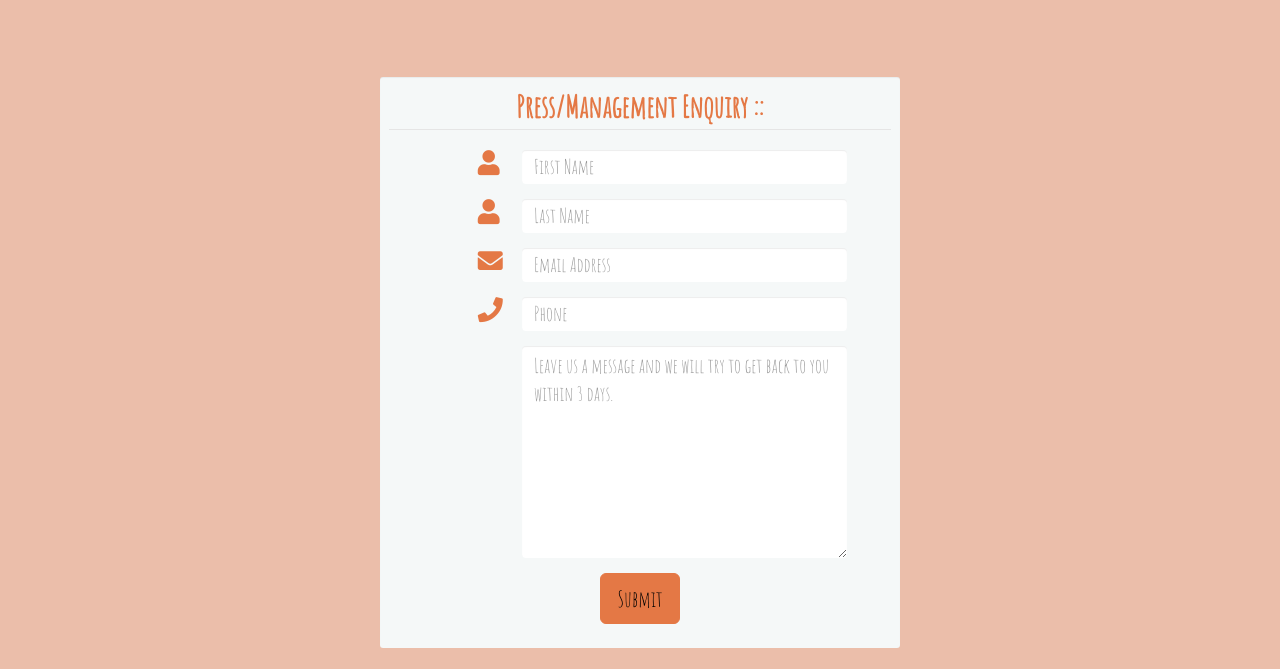
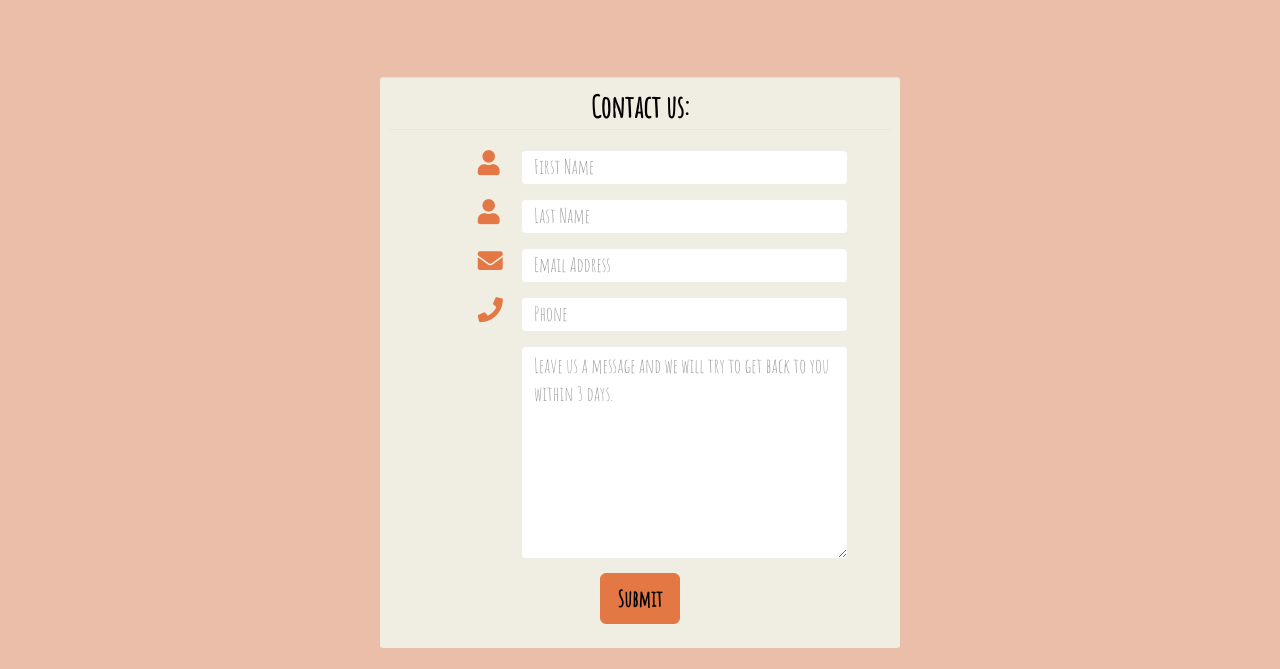
Before and after one commit to petrakovaru/milestone1, a plain HTML site: page contact.html in a window 1280 px wide. Shown: the part 53-722 px from the top of the page. Drawn offline with nearby package versions, Linux system fonts and the light colour scheme; some icons are missing.

Commit message:
contact form change

```diff
--- a/contact.html
+++ b/contact.html
@@ -46,18 +46,18 @@
                 <div class="well well-sm">
                     <form class="form-horizontal" method="post">
                         <fieldset>
-                            <legend class="text-center header">Press/Management Enquiry ::</legend>
+                            <legend class="text-center header">Contact us:</legend>
 
                             <div class="form-group">
                                 <span class="col-md-1 col-md-offset-2 text-center"><i class="fa fa-user icon"></i></span>
                                 <div class="col-md-8">
-                                    <input  name="name" type="text" placeholder="First Name" class="form-control">
+                                    <input  name="name" type="text" placeholder="First Name" class="form-control" required>
                                 </div>
                             </div>
                             <div class="form-group">
                                 <span class="col-md-1 col-md-offset-2 text-center"><i class="fa fa-user icon"></i></span>
                                 <div class="col-md-8">
-                                    <input name="name" type="text" placeholder="Last Name" class="form-control">
+                                    <input name="name" type="text" placeholder="Last Name" class="form-control" required>
                                 </div>
                             </div>
 
--- a/style.css
+++ b/style.css
@@ -222,7 +222,7 @@ p {
 legend {
     font-size: 30px;
     font-weight: 600;
-    color: rgb(228, 120, 69);
+    color: black;
 
 }
 
@@ -236,7 +236,7 @@ legend {
     background-color: rgb(228, 120, 69);
     color: black;
     font-size: 22px;
-    font-weight: 500;
+    font-weight: 600;
 }
 
 .btn-primary
@@ -265,7 +265,7 @@ h3 {
 }
 
 .well {
-    background-color: rgb(245, 248, 248);
+    background-color: rgb(240, 237, 226);
     border: transparent
     ;
 }
```
Also changed, not shown: index.html (+1 -1 lines).
